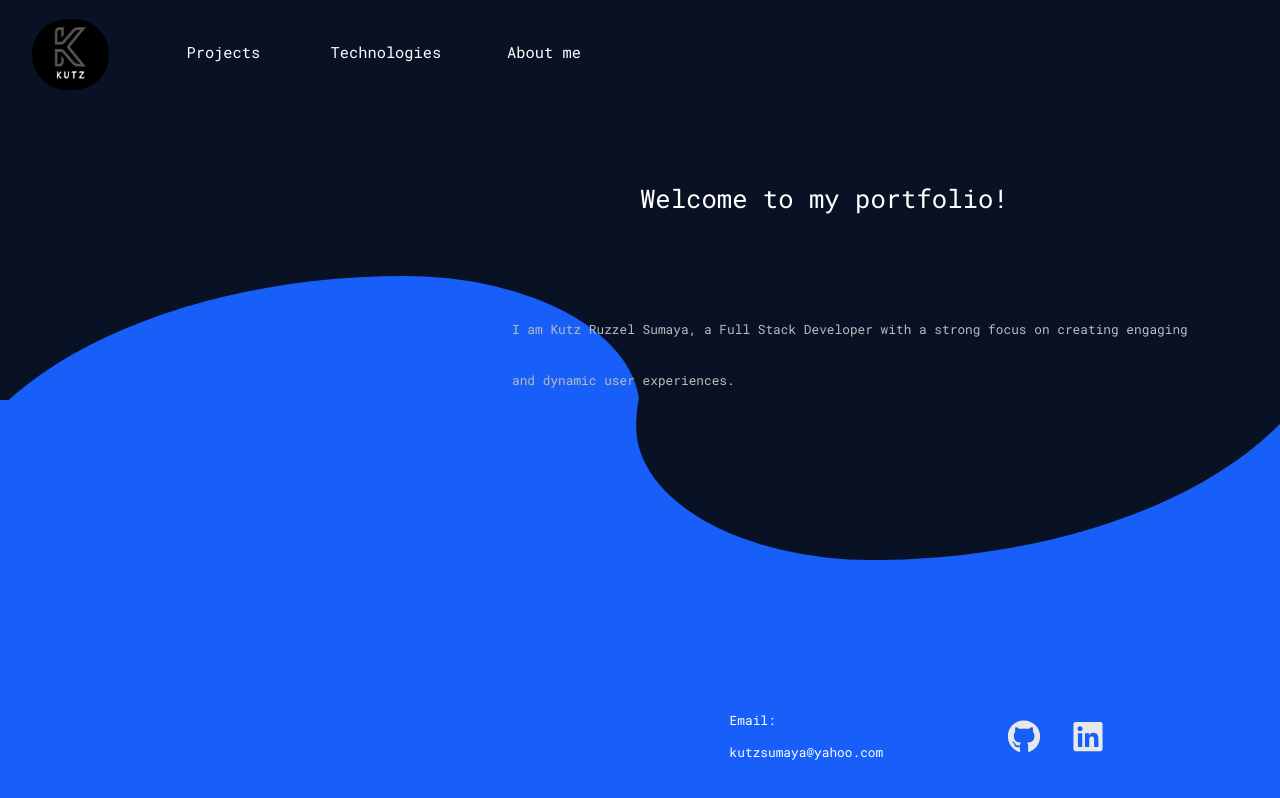
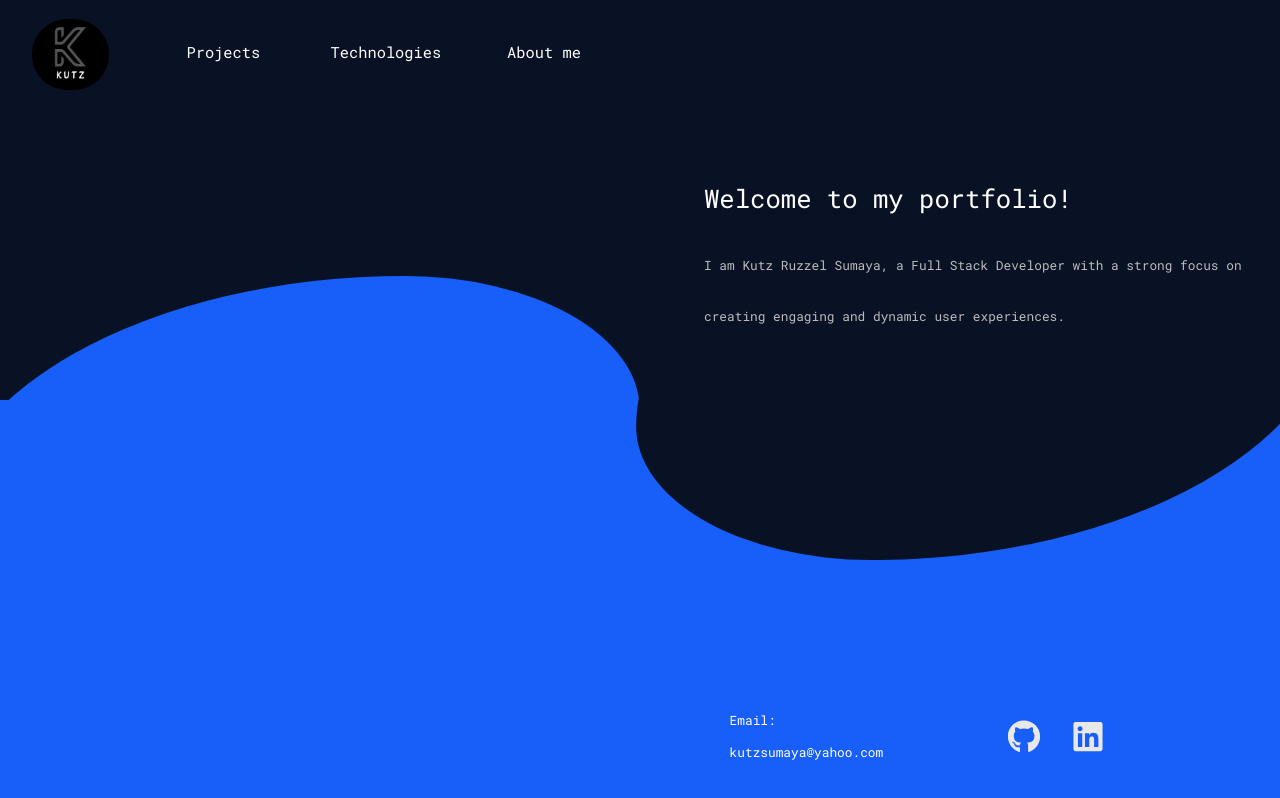
Before and after one commit to kutzruzzel/Portfolio, a React (Create React App) app: page / in a window 1280 px wide. Built offline with nearby package versions, Linux system fonts and the light colour scheme.

Commit message:
small fixes

```diff
--- a/src/App.css
+++ b/src/App.css
@@ -58,7 +58,7 @@ min-height: 50%;
   position: absolute;
   width: 45%;
   height: auto;
-  left: 50%;
+  left: 55%;
   top: 20%;
   text-align: left;
   font-family: 'Roboto Mono', monospace;
@@ -77,10 +77,10 @@ min-height: 50%;
 
 .p2 {
   position: absolute;
-  width: 55%;
+  width: 45%;
   height: auto;
-  left: 40%;
-  top: 38%;
+  left: 55%;
+  top: 30%;
   text-align: left;
   font-family: 'Roboto Mono', monospace;
   font-style: normal;
```
